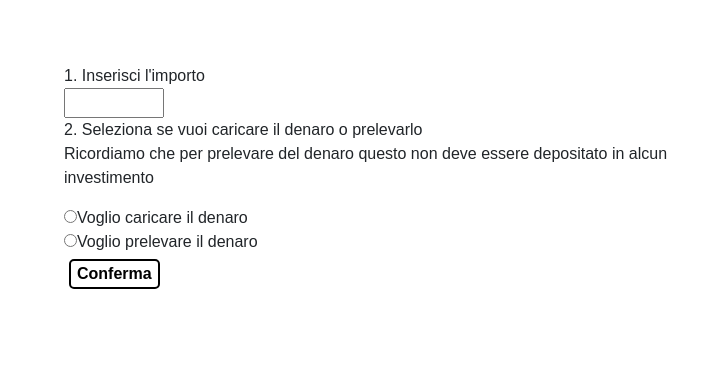
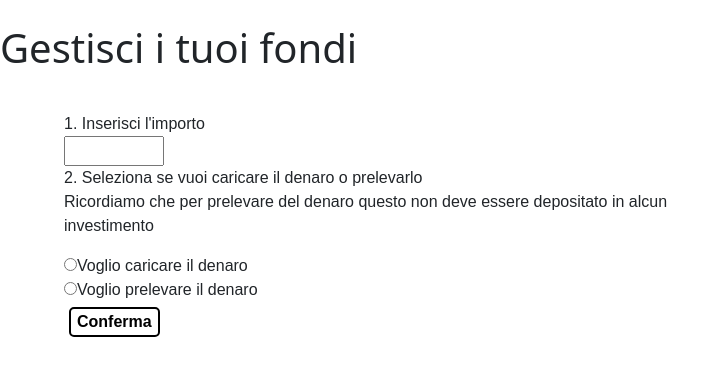
Before and after one commit to andrearoota/SoftwareEngineeringProject, a React (Create React App) app in the folder frontend/: page /app/money in a window 1280 px wide. Shown: the top 376 px of the page, without its empty margins (0-728 px from the left). Built offline with nearby package versions, Linux system fonts and the light colour scheme; the HTML template or start-up script is replaced by a standard one.

Commit message:
Processo aggiunta fondi
Non testato

```diff
--- a/frontend/src/App.jsx
+++ b/frontend/src/App.jsx
@@ -122,8 +122,29 @@ class App extends React.Component {
     }
   }
 
-  gestoreSoldi(event) {
+  async gestoreSoldi(event) {
     event.preventDefault();
+    let set = new FormData(document.getElementById('money'));
+    if(set.get("movement")) {   //true se versamento, false se prelievo
+      //versa soldi
+      var requestOptions = {
+        method: 'PATCH',
+        headers: { "Accept": "application/json", "Authorization": "Bearer" + this.state.user.authorization.token }
+      };
+
+      const resp = await fetch("localhost:80/api/users/11/increase", requestOptions)
+        .then(response => response.json())
+        .catch(error => console.log('error', error));
+
+      if (resp.status === "success") {
+        alert("Versamento effettuato con successo,");
+      } else {
+        alert("Il versamento non è andato a buon fine, ritenta");
+      }
+
+    } else {
+      //preleva soldi
+    }
   }
 
   render() {
--- a/frontend/src/pages/MoneyPage.jsx
+++ b/frontend/src/pages/MoneyPage.jsx
@@ -10,13 +10,14 @@ class MoneyPage extends React.Component{
     render(){
         return <div>
             <button onClick={this.props.apriMenu} className='menu'><i className='fas fa-bars'/></button>
+            <h1>Gestisci i tuoi fondi</h1>
             <form id="money" className={classes.spotlight} onSubmit={this.props.onTransaction}>
                 1. Inserisci l'importo <br />
-                <input type='number' default='100' min='1' max='100000' />
+                <input type='number' name="amount" default='100' min='1' max='100000' />
                 <p>2. Seleziona se vuoi caricare il denaro o prelevarlo<br />
                 Ricordiamo che per prelevare del denaro questo non deve essere depositato in alcun investimento</p>
-                <input type="radio" name='movement' />Voglio caricare il denaro <br />
-                <input type="radio" name='movement' />Voglio prelevare il denaro <br />
+                <input type="radio" name='movement' value={true} />Voglio caricare il denaro <br />
+                <input type="radio" name='movement' value={false} />Voglio prelevare il denaro <br />
                 <button type="submit" className={classes.go}>Conferma</button>
             </form>
         </div>;
```
